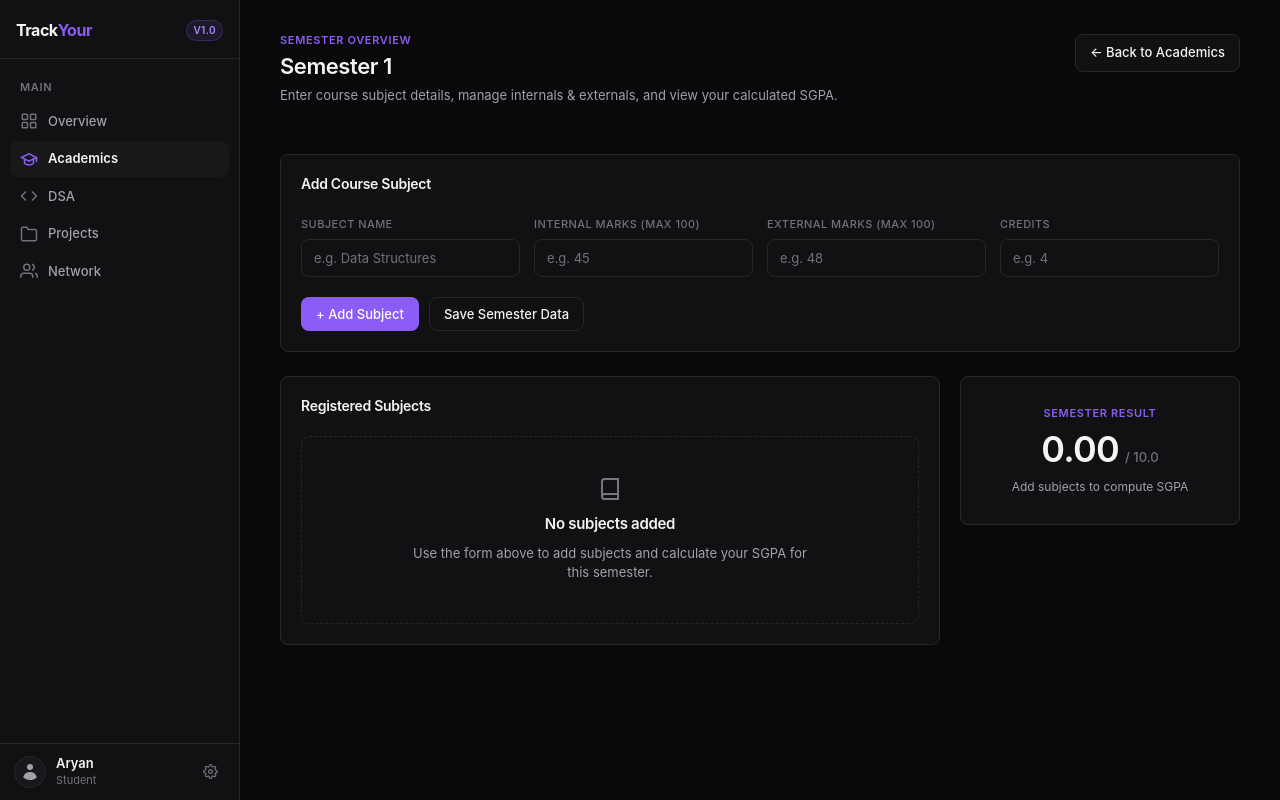
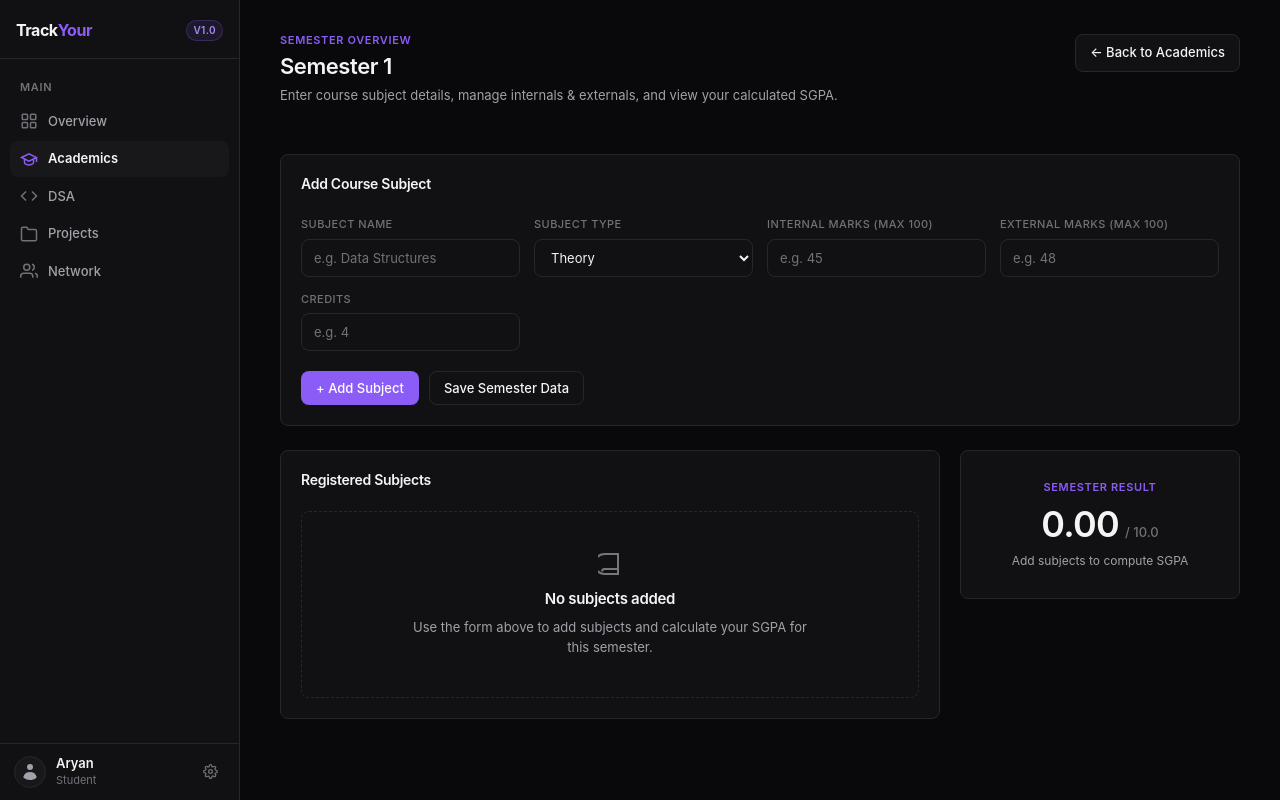
Before and after one commit to Aryan689t/TrackYour, a React (Vite) app: page /TrackYour/Semester/1 in a window 1280 px wide. Built offline with nearby package versions, Linux system fonts and the light colour scheme.

Commit message:
added subject type field in academics

```diff
--- a/src/pages/academics/Semester.jsx
+++ b/src/pages/academics/Semester.jsx
@@ -7,12 +7,11 @@ import "./semester.css";
 
 function Semester() {
   const { id } = useParams();
-
   const [subject, setSubject] = useState("");
+  const [subjectType, setSubjectType] = useState("theory");
   const [internal, setInternal] = useState("");
   const [external, setExternal] = useState("");
   const [credits, setCredits] = useState("");
-
   const [subdetail, setSubdetail] = useState([]);
 
   function add() {
@@ -20,21 +19,20 @@ function Semester() {
       alert("Please fill all the fields.");
       return;
     }
-
     if (Number(internal) > 100 || Number(external) > 100) {
       alert("Marks can not be greater then 100");
       return;
     }
-
     const newSub = {
       Subject: subject,
+      Type: subjectType,
       Internal: internal,
       External: external,
       Credits: credits
     };
-
-    setSubdetail((sub) => [...sub, newSub]);
+    setSubdetail(sub => [...sub, newSub]);
     setSubject("");
+    setSubjectType("theory");
     setInternal("");
     setExternal("");
     setCredits("");
@@ -76,9 +74,7 @@ function Semester() {
     if (saved) {
       try {
         setSubdetail(JSON.parse(saved));
-      } catch {
-        // handle parse error silently
-      }
+      } catch {}
     }
   }, [id]);
 
@@ -103,8 +99,6 @@ function Semester() {
             </Link>
           }
         />
-
-        {/* Add Subject Card Form */}
         <div className="premium-card semester-form-card">
           <h3 className="section-subtitle">Add Course Subject</h3>
           <div className="form-grid">
@@ -114,8 +108,19 @@ function Semester() {
                 className="input-standard"
                 placeholder="e.g. Data Structures"
                 value={subject}
-                onChange={(e) => setSubject(e.target.value)}
+                onChange={e => setSubject(e.target.value)}
               />
+            </div>
+            <div className="input-group">
+              <label>Subject Type</label>
+              <select
+                className="input-standard"
+                value={subjectType}
+                onChange={e => setSubjectType(e.target.value)}
+              >
+                <option value="theory">Theory</option>
+                <option value="lab">Lab</option>
+              </select>
             </div>
             <div className="input-group">
               <label>Internal Marks (max 100)</label>
@@ -124,7 +129,7 @@ function Semester() {
                 className="input-standard"
                 placeholder="e.g. 45"
                 value={internal}
-                onChange={(e) => setInternal(e.target.value)}
+                onChange={e => setInternal(e.target.value)}
               />
             </div>
             <div className="input-group">
@@ -134,7 +139,7 @@ function Semester() {
                 className="input-standard"
                 placeholder="e.g. 48"
                 value={external}
-                onChange={(e) => setExternal(e.target.value)}
+                onChange={e => setExternal(e.target.value)}
               />
             </div>
             <div className="input-group">
@@ -144,7 +149,7 @@ function Semester() {
                 className="input-standard"
                 placeholder="e.g. 4"
                 value={credits}
-                onChange={(e) => setCredits(e.target.value)}
+                onChange={e => setCredits(e.target.value)}
               />
             </div>
           </div>
@@ -157,8 +162,6 @@ function Semester() {
             </button>
           </div>
         </div>
-
-        {/* Subjects Table & SGPA Row */}
         <div className="semester-results-grid">
           <div className="premium-card table-section">
             <h3 className="section-subtitle">Registered Subjects</h3>
@@ -167,7 +170,7 @@ function Semester() {
                 icon={
                   <svg width="24" height="24" viewBox="0 0 24 24" fill="none" stroke="currentColor" strokeWidth="2">
                     <path d="M4 19.5A2.5 2.5 0 0 1 6.5 17H20" />
-                    <path d="M6.5 2H20v20H6.5A2.5 2.5 0 0 1 4 19.5v-15A2.5 2.5 0 0 1 6.5 2z" />
+                    <path d="M6.5 2H20v20H6.5A2.5 2.5 0 0 1 6.5 2z" />
                   </svg>
                 }
                 title="No subjects added"
@@ -200,24 +203,19 @@ function Semester() {
                           <td>{sub.Credits}</td>
                           <td>{total}</td>
                           <td>
-                            <span
-                              className={`badge ${
-                                gradeInfo.gradePoint >= 8
-                                  ? "badge-success"
-                                  : gradeInfo.gradePoint >= 6
-                                  ? "badge-info"
-                                  : "badge-warning"
-                              }`}
-                            >
+                            <span className={`badge ${
+                              gradeInfo.gradePoint >= 8
+                                ? "badge-success"
+                                : gradeInfo.gradePoint >= 6
+                                ? "badge-info"
+                                : "badge-warning"
+                            }`}>
                               {gradeInfo.grade}
                             </span>
                           </td>
                           <td>{gradeInfo.gradePoint}</td>
                           <td style={{ textAlign: "right" }}>
-                            <button
-                              className="btn-danger"
-                              onClick={() => deleteSub(index)}
-                            >
+                            <button className="btn-danger" onClick={() => deleteSub(index)}>
                               Delete
                             </button>
                           </td>
@@ -229,16 +227,12 @@ function Semester() {
               </div>
             )}
           </div>
-
           <div className="premium-card sgpa-summary-card">
             <span className="sgpa-eyebrow">SEMESTER RESULT</span>
             <div className="sgpa-value-box">
-              <span className="sgpa-number">
-                {calculatedSgpa.toFixed(2)}
-              </span>
+              <span className="sgpa-number">{calculatedSgpa.toFixed(2)}</span>
               <span className="sgpa-scale">/ 10.0</span>
             </div>
-
             <p className="sgpa-desc">
               {calculatedSgpa >= 8.5
                 ? "Outstanding Performance!"
```
